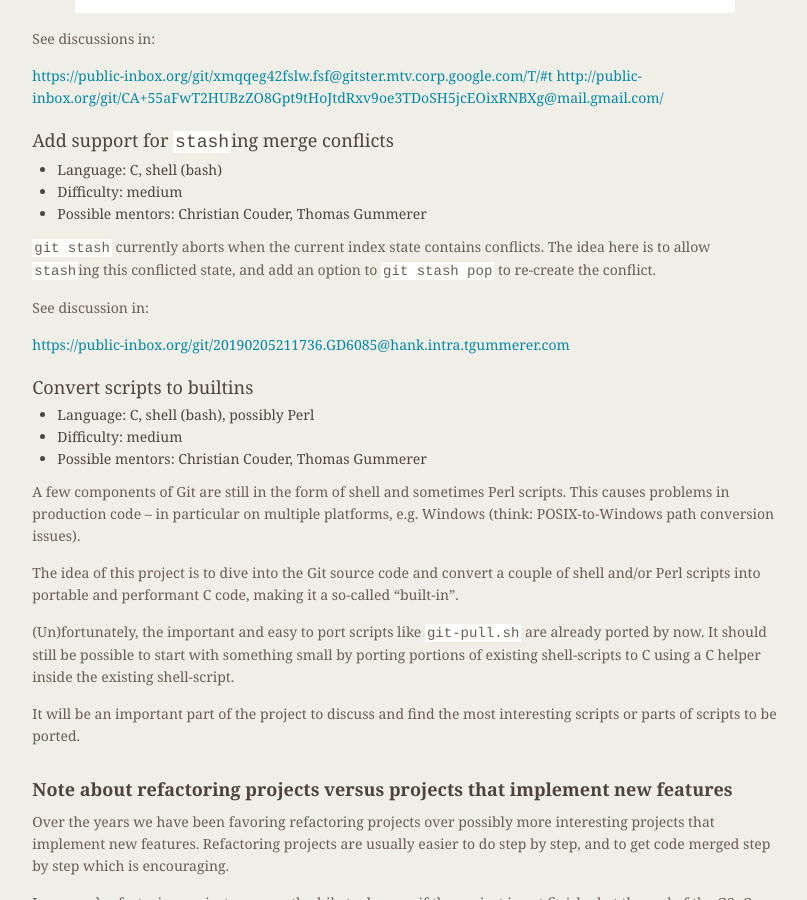
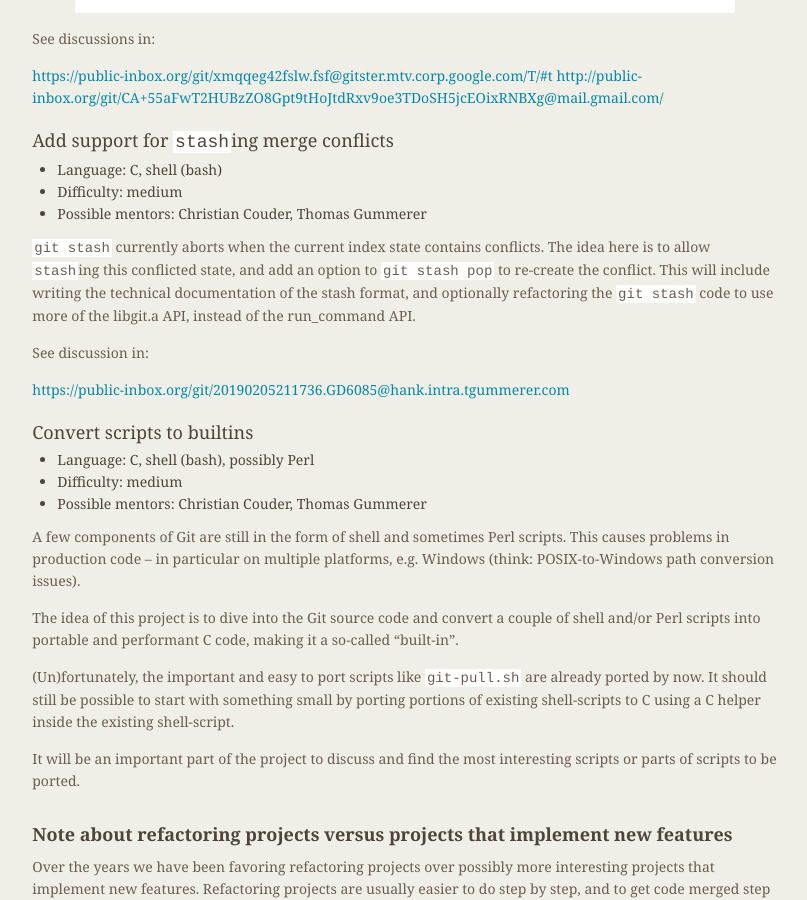
Before and after one commit to git/git.github.io, a Jekyll site: the page built from SoC-2019-Ideas.md, in a window 1280 px wide and 900 px high, scrolled down 2189 px. Shown: the whole window, without its empty margins (339-1146 px from the left). Built offline with Jekyll 4.4.1, drawn with Linux system fonts in a browser that asks for light colours.

Commit message:
SoC-2019-Ideas: improve stash related idea

```diff
--- a/SoC-2019-Ideas.md
+++ b/SoC-2019-Ideas.md
@@ -163,8 +163,10 @@ See discussions in:
 
 `git stash` currently aborts when the current index state contains
 conflicts.  The idea here is to allow `stash`ing this conflicted
-state, and add an option to `git stash pop` to re-create the
-conflict.
+state, and add an option to `git stash pop` to re-create the conflict.
+This will include writing the technical documentation of the stash
+format, and optionally refactoring the `git stash` code to use more of
+the libgit.a API, instead of the run_command API.
 
 See discussion in:
 
```
